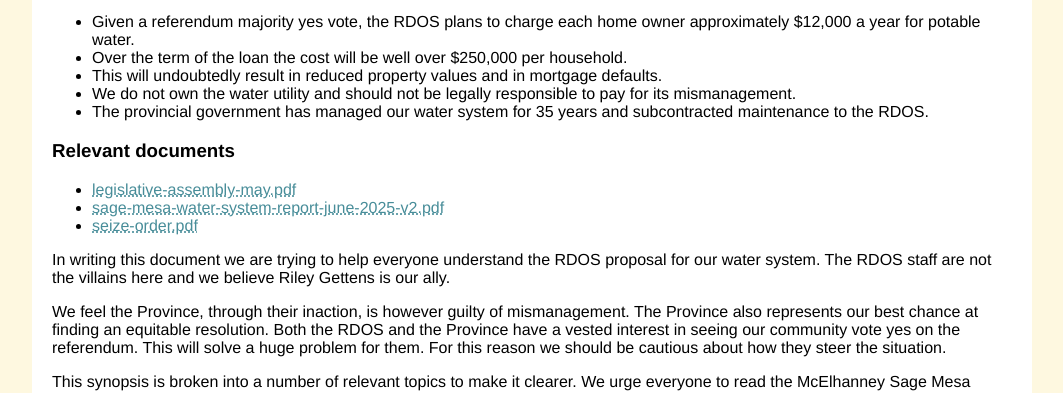
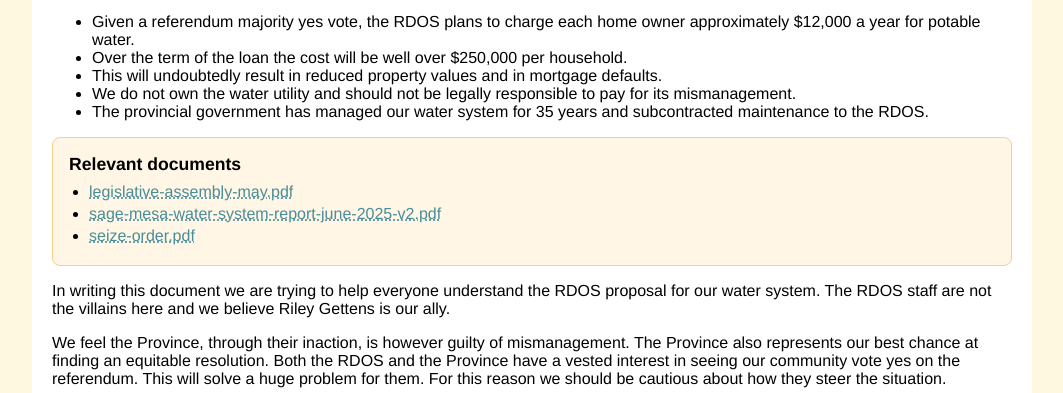
Before and after one commit to dhalarewich/wildfirewarning, a plain HTML site: page sagemesawatersystemvote.html in a window 1280 px wide. Shown: the part 398-791 px from the top of the page, without its empty margins (108-1171 px from the left). Drawn offline with Linux system fonts and the light colour scheme.

Commit message:
Update style.css

```diff
--- a/style.css
+++ b/style.css
@@ -74,3 +74,27 @@
   max-width: 200px;
   margin: 20px auto;
 }
+
+/* Info box styling */
+.info-box {
+  background-color: #fff6e5;      /* light yellow/orange shade */
+  border: 1px solid #f3d188;      /* light orange border */
+  border-radius: 8px;             /* rounded corners */
+  padding: 16px;
+  margin: 16px 0;
+}
+
+.info-box h3 {
+  margin-top: 0;
+  margin-bottom: 8px;
+  font-size: 1.1rem;
+}
+
+.info-box ul {
+  margin: 0;
+  padding-left: 20px;             /* indent list items */
+}
+
+.info-box ul li {
+  margin-bottom: 4px;
+}
```
